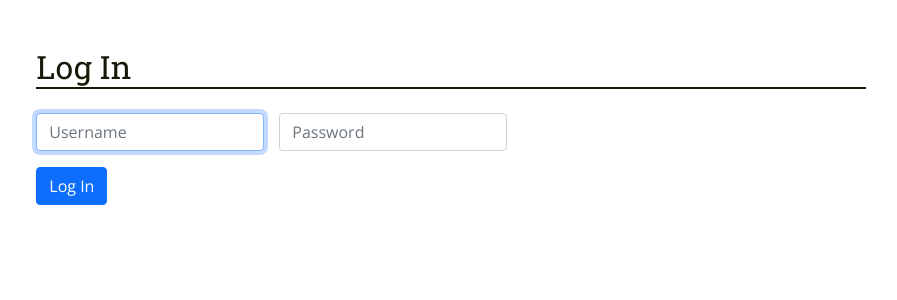
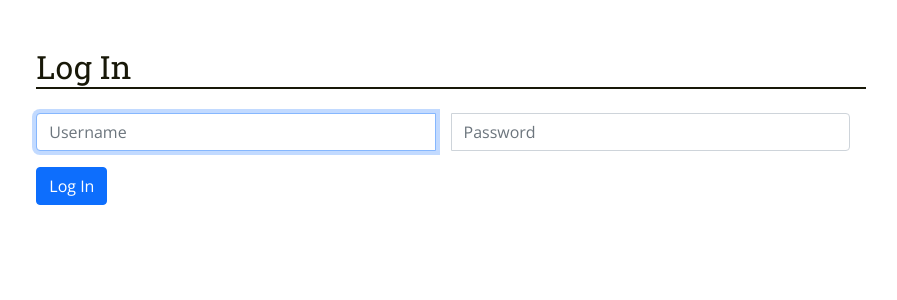
Before and after one commit to ThomasTerebesi/CS50_FinalProject, a Flask app: page /login in a window 1280 px wide. Shown: the part 103-403 px from the top of the page, without its empty margins (189-1086 px from the left). Run offline with Flask 2, Linux system fonts and the light colour scheme.

Commit message:
More layout changes

```diff
--- a/templates/login.html
+++ b/templates/login.html
@@ -9,16 +9,10 @@
         Log In
     </h2>
     <form action="/login" method="post">
-        <div class="form-row">
-            <div class="input-group">
-                <div class="me-3 my-3">
-                    <input autocomplete="off" autofocus class="form-control mx-auto w-auto" id="username" name="username" placeholder="Username" type="text">
-                </div>
-                <div class="mb-3 my-3">
-                    <input class="form-control mx-auto w-auto" id="password" name="password" placeholder="Password" type="password">
-                </div>
-            </div>
-            <button class="btn btn-primary" type="submit">Log In</button>
+        <div class="input-group">
+            <input autocomplete="off" autofocus class="form-control me-3 my-3" id="username" name="username" placeholder="Username" type="text">
+            <input class="form-control me-3 my-3" id="password" name="password" placeholder="Password" type="password">
         </div>
+        <button class="btn btn-primary" type="submit">Log In</button>
     </form>
 {% endblock %}
```
Also changed, not shown: templates/index.html (+5 -2 lines), templates/register.html (+6 -18 lines), templates/tasks.html (+12 -12 lines).
